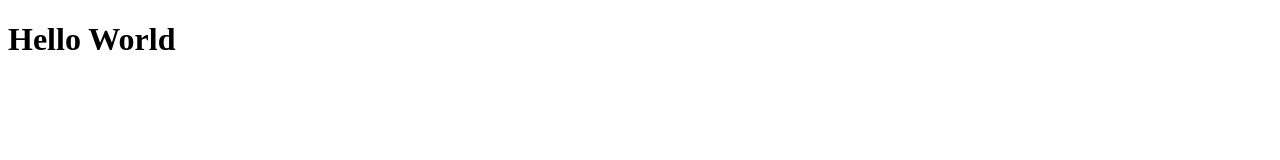
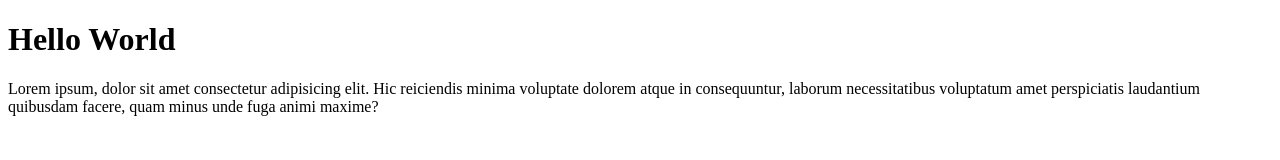
Before and after one commit to daniyalrehman0324-ship-it/madinova, a plain HTML site: page index.html in a window 1280 px wide. Drawn offline with Linux system fonts and the light colour scheme.

Commit message:
added a paragraph in index.html

```diff
--- a/index.html
+++ b/index.html
@@ -9,6 +9,9 @@
 
 <body>
     <h1>Hello World</h1>
+    <p>Lorem ipsum, dolor sit amet consectetur adipisicing elit. Hic reiciendis minima voluptate dolorem atque in
+        consequuntur, laborum necessitatibus voluptatum amet perspiciatis laudantium quibusdam facere, quam minus unde
+        fuga animi maxime?</p>
 </body>
 
 </html>
```
